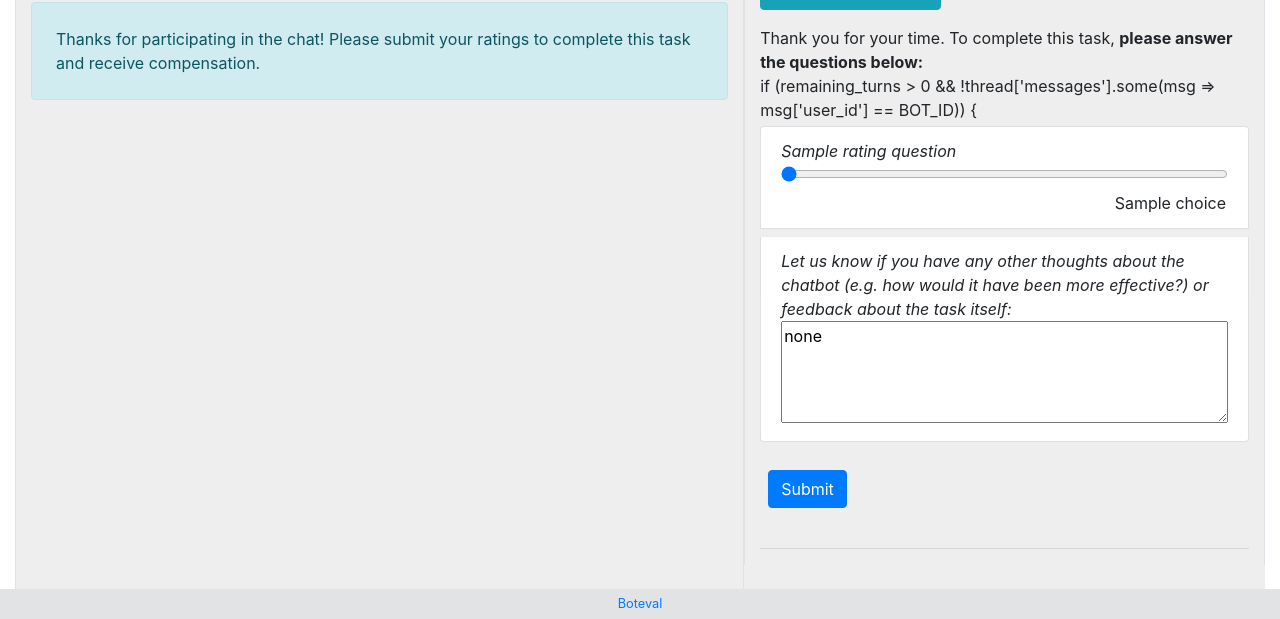
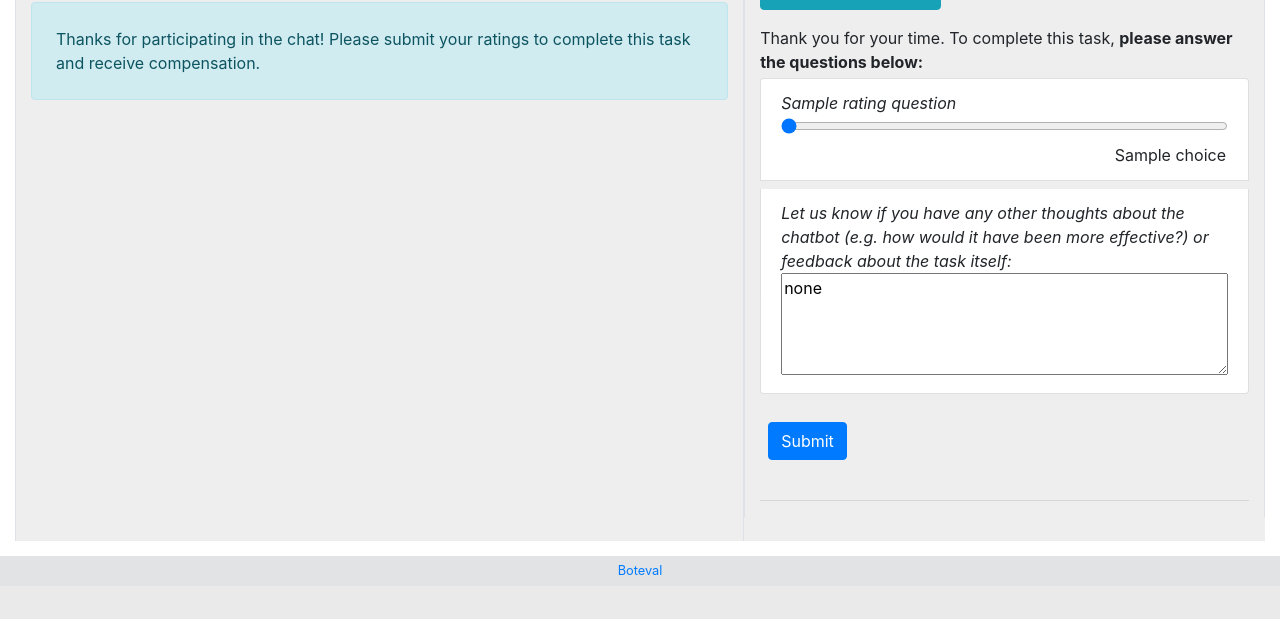
Before and after one commit to isi-nlp/boteval, a Flask app: template boteval/templates/user/chatui_two_users.html in a window 1280 px wide. Shown: the part 214-833 px from the top of the page. After the commit the page ends 789 px from the top, so only its background shows below. Run offline with Flask 2, Linux system fonts and the light colour scheme; the template is opened without the code that fills it: most values are stand-ins (such as "Sample title", 1, 10 or a date in 2020); parts of the project's set-up code (start-up, migrations or seed data) failed here and were passed over; some libraries are stand-ins or nearby versions.

Commit message:
fix survey question frontend error

```diff
--- a/boteval/templates/user/chatui_two_users.html
+++ b/boteval/templates/user/chatui_two_users.html
@@ -78,8 +78,7 @@
                         {% set ratings_dict = (thread.data or {}).get('ratings') or {} %}
                         {% set prev_ratings = ratings_dict.get(cur_user.id) or {} %}
                         <ul class="list-group">
-                            {% for q in rating_questions %}            if (remaining_turns > 0 && !thread['messages'].some(msg => msg['user_id'] == BOT_ID)) {
-
+                            {% for q in rating_questions %}
                             <li class="list-group-item my-1">
                                 <i>{{q['question']}}</i>
                                 <input id="rating-{{loop.index}}" type="range" list="tickmarks-{{loop.index}}" style="width: 100%;" min="0"
```
